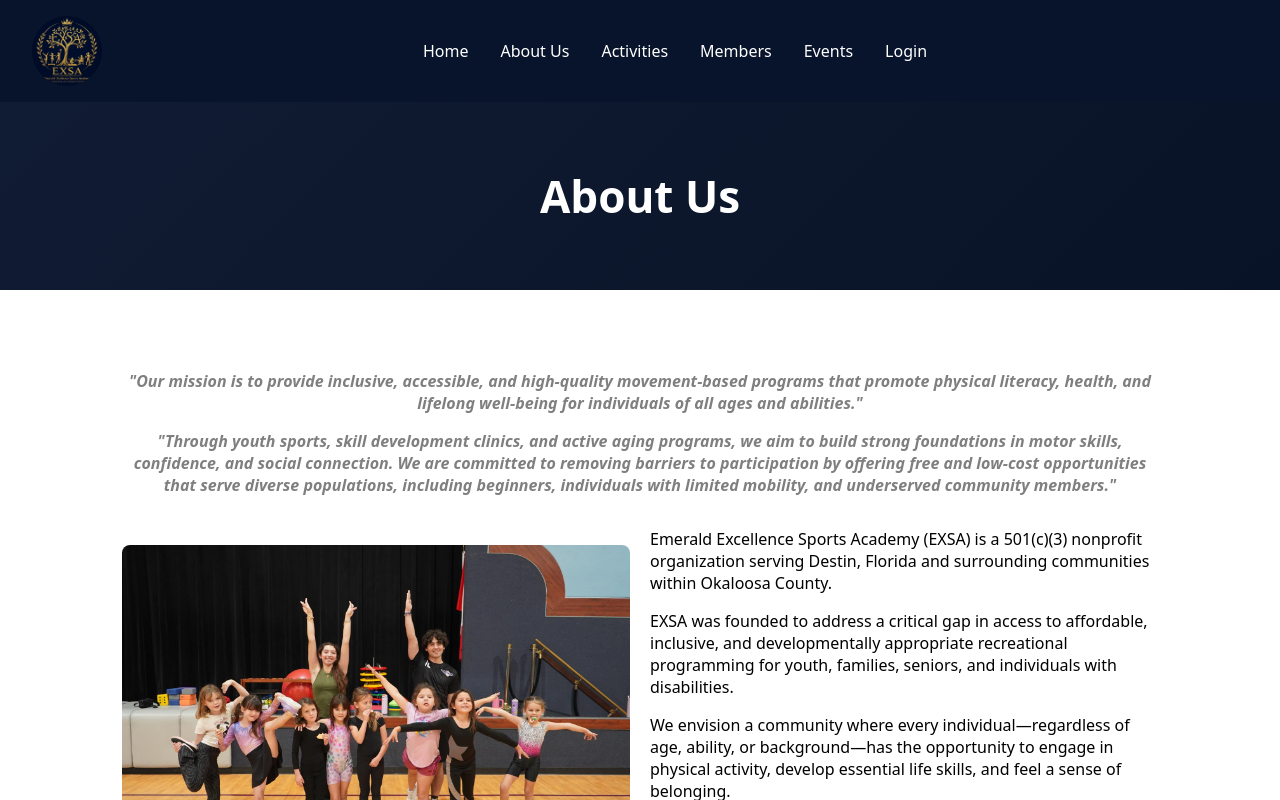
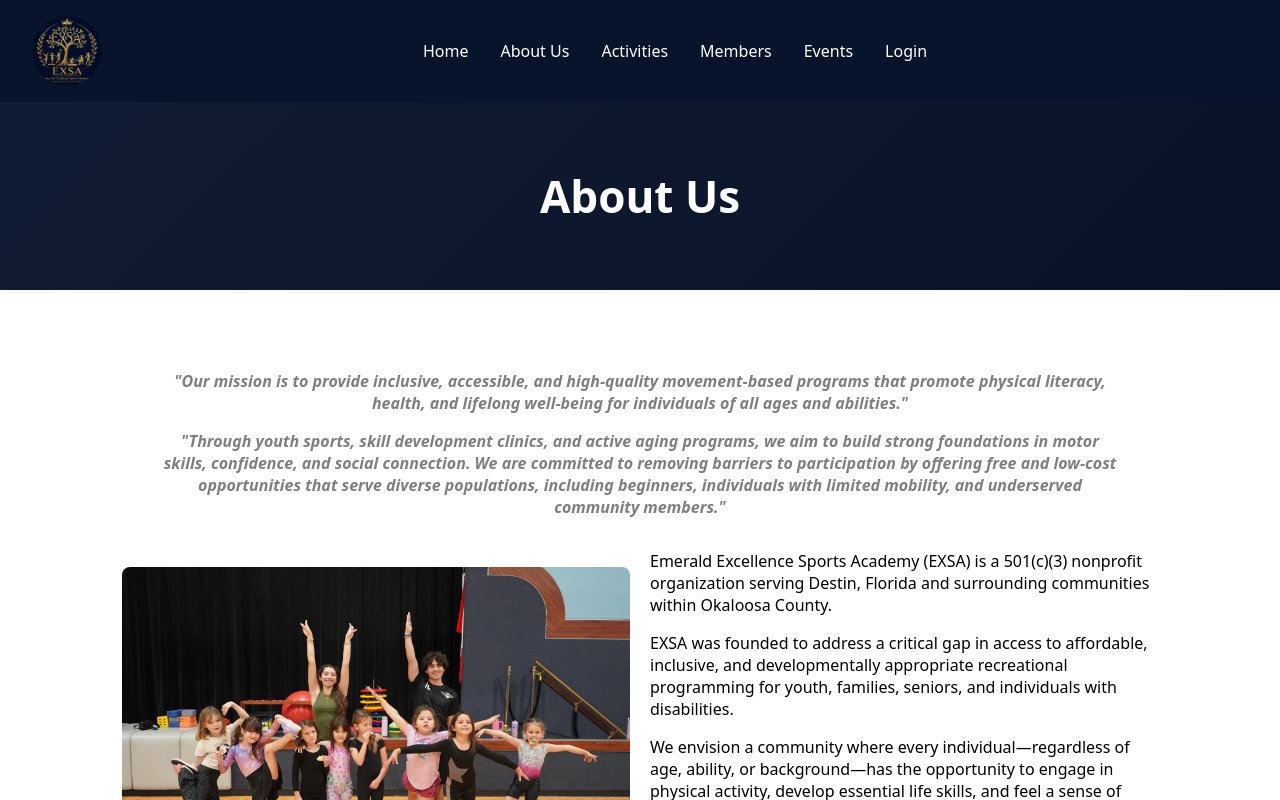
Before and after one commit to delamaterj/EXSA, a React (Vite) app in the folder client/: page /about in a window 1280 px wide. Built offline with nearby package versions, Linux system fonts and the light colour scheme; no server answers.

Commit message:
reorganized about page (seo)

```diff
--- a/client/src/App.tsx
+++ b/client/src/App.tsx
@@ -7,7 +7,7 @@
 import Login from "./pages/Login";
 import MembersPage from './pages/Members';
 import ActivitiesPage from './pages/Activities';
-import AboutPage from './pages/About';
+import About from './pages/About';
 import {useEffect, useState} from 'react';
 import Carousel from './components/Carousel';
 import Profile from './pages/Profile_ProfileID';
@@ -155,7 +155,7 @@
       element={
         <Layout pageTitle ="EXSA - About" heroText="About Us">
           <main className="about-main">
-            <AboutPage />
+            <About />
           </main>
         </Layout>
       }
--- a/client/src/pages/About.tsx
+++ b/client/src/pages/About.tsx
@@ -1,18 +1,18 @@
 import FadeInSection from "../components/FadeInSection";
 
-function AboutPage() {
-
+export default function About() {
     return (
         <>
-            <div className="about-block">
+            <article>
+                <section className="about-block">
                     <FadeInSection>
-                    <p className="header-p"><i><b>"Our mission is to provide inclusive, accessible, and high-quality movement-based programs that promote physical literacy, health, and lifelong well-being for individuals of all ages and abilities."</b></i></p>
-                    <p className="header-p"><i><b>"Through youth sports, skill development clinics, and active aging programs, we aim to build strong foundations in motor skills, confidence, and social connection. We are committed to removing barriers to participation by offering free and low-cost opportunities that serve diverse populations, including beginners, individuals with limited mobility, and underserved community members."</b></i></p>
+                        <blockquote className="header-p"><i><b>"Our mission is to provide inclusive, accessible, and high-quality movement-based programs that promote physical literacy, health, and lifelong well-being for individuals of all ages and abilities."</b></i></blockquote>
+                        <blockquote className="header-p"><i><b>"Through youth sports, skill development clinics, and active aging programs, we aim to build strong foundations in motor skills, confidence, and social connection. We are committed to removing barriers to participation by offering free and low-cost opportunities that serve diverse populations, including beginners, individuals with limited mobility, and underserved community members."</b></i></blockquote>
                     </FadeInSection>
-            </div>
-            <div className="about-block two-col">
+                </section>
+                <section className="about-block two-col">
                     <FadeInSection delay={150}>
-                    <img src="/exsa-group.jpeg" alt="EXSA" />
+                        <img src="/exsa-group.jpeg" alt="Exsa Youth Gymnastics" />
                     </FadeInSection>
                     <FadeInSection delay={300}>
                         <p>Emerald Excellence Sports Academy (EXSA) is a 501(c)(3) nonprofit organization serving Destin, Florida and surrounding communities within Okaloosa County.</p>
@@ -20,8 +20,8 @@
                         <p>We envision a community where every individual—regardless of age, ability, or background—has the opportunity to engage in physical activity, develop essential life skills, and feel a sense of belonging.</p>
                         <p>Our goal is to create a sustainable, community-centered model that supports healthy lifestyles, encourages intergenerational participation, and fosters leadership, resilience, and personal growth.</p>
                     </FadeInSection>
-            </div>
-            <div className="about-block two-col reverse">
+                </section>
+                <section className="about-block two-col reverse">
                     <img src="/exsa-srvb.jpeg" alt="Senior Volleyball"/>
                     <p>We take a holistic, evidence-informed approach to program design that integrates:
                         <ul>
@@ -32,8 +32,8 @@
                             <li>Social-emotional learning and teamwork</li>
                         </ul>
                     </p>
-            </div>
-            <div>
+                </section>
+                <section>
                     <p>Our programs create meaningful impact by:
                         <ul>
                             <li>Increasing access to physical activity for underserved populations</li>
@@ -45,10 +45,8 @@
                     </p>
                     <p>We are dedicated to fostering an inclusive environment where all participants feel welcomed, supported, and valued. Our programs are designed to accommodate individuals of all abilities, including those with physical limitations, those new to sport, and those seeking adaptive or modified activities.</p>
                     <p>We collaborate with local businesses, volunteers, and community partners to expand our reach and sustain our programs. Through sponsorships, donations, and community engagement, we are able to continue offering accessible programming and creating lasting impact.</p>
-            </div>
+                </section>
+            </article>
         </>
-    )
-
+    );
 }
-
-export default AboutPage;
```
Lines whose indentation alone changed are shown as unchanged.
